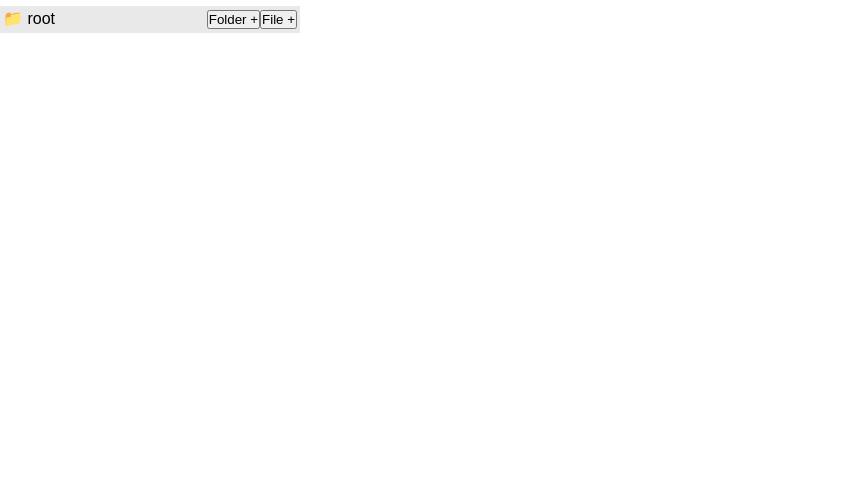
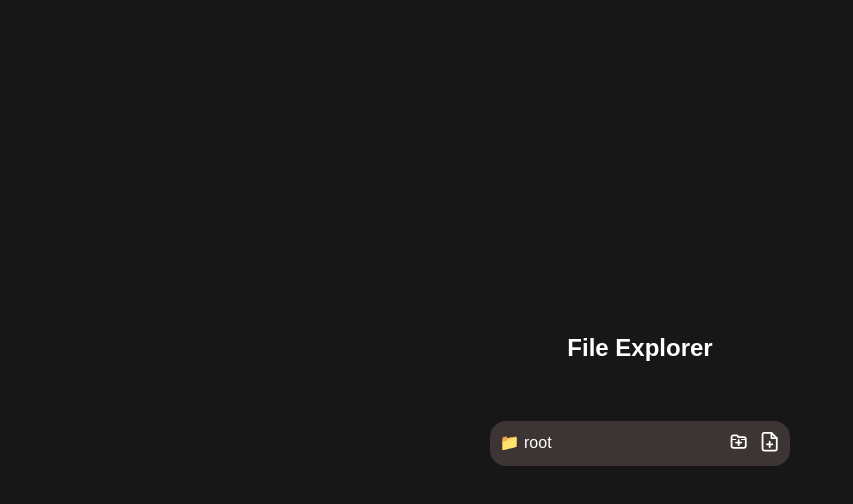
Before and after one commit to Vivek-4321/Frontend_Mini_Challenges, a React (Vite) app in the folder Challenges/: page /file-explorer in a window 1280 px wide. Shown: the top 504 px of the page, without its empty margins (0-853 px from the left). Built offline with nearby package versions, Linux system fonts and the light colour scheme.

Commit message:
File explorer css file changed

```diff
--- a/Challenges/package.json
+++ b/Challenges/package.json
@@ -12,6 +12,7 @@
   "dependencies": {
     "react": "^18.2.0",
     "react-dom": "^18.2.0",
+    "react-icons": "^5.0.1",
     "react-router-dom": "^6.21.3"
   },
   "devDependencies": {
--- a/Challenges/src/FileExplorer.css
+++ b/Challenges/src/FileExplorer.css
@@ -1,12 +1,15 @@
 .folder{
     margin-top: 6px;
-    background-color: rgb(233, 233, 233);
+    background-color: rgb(61, 52, 52);
     display: flex;
     align-items: center;
     justify-content: space-between;
-    padding: 3px;
+    padding: 0.6rem 0.6rem;
     width: 300px;
     cursor: pointer;
+    border-radius: 1rem;
+    color: white;
+    transition: background-color 0.2s ease-in-out;
 }
 
 .folder > span {
@@ -18,4 +21,61 @@
     padding-left: 5px;
     display: flex;
     flex-direction: column;
+    color: white;
 }
+
+.file_explorer__wrapper{
+    width: 100%;
+    height: 100vh;
+    display: flex;
+    align-items: center;
+    justify-content: center;
+    background-color: rgb(23, 23, 23);
+    flex-direction: column;
+}
+
+.file_explorer__title{
+    color: white;
+    margin-bottom: 3rem;
+}
+
+.folder-button{
+    margin-left: 10px;
+    border: none;
+    background-color: rgb(61, 52, 52);
+    transition: all 0.2s ease-in-out;
+}
+
+.folder-button:hover{
+    scale: 1.2;
+}
+
+.folder-active{
+    scale: 1;
+}
+
+.inputContainer{
+    margin: 1rem 0;
+
+    input{
+        border: none;
+        background-color: rgb(61, 52, 52);
+        outline: none;
+        height: 1.7rem;
+        border-radius: 0.6rem;
+        padding: 10px;
+        caret-color: white;
+        color: white;
+    }
+}
+
+.inputContainer__input{
+    margin-left: 0.5rem;
+}
+
+.folder:hover{
+    background-color: rgb(96, 89, 89);
+    .folder-button{
+        background-color: rgb(96, 89, 89);
+    }
+}
--- a/Challenges/src/FileExplorer.tsx
+++ b/Challenges/src/FileExplorer.tsx
@@ -8,7 +8,17 @@ function FileExplorer() {
 
     const [explorerData, setExplorerData] = useState(explorer)
 
-    const { insertNode } = useTraverseTree();
+    const { insertNode, deleteNode, renameNode } = useTraverseTree();
+
+    const handleDeleteNode = (folderId) => {
+      const finalTree = deleteNode(explorerData, folderId);
+      setExplorerData(finalTree);
+    }
+
+    const handleRenameNode = (folderId, newName) => {
+      const finalTree = renameNode(explorerData, folderId, newName);
+      setExplorerData(finalTree);
+    }
 
     const handleInsertNode = (folderId, item, isFolder) => {
       const finalTree = insertNode(explorerData, folderId, item, isFolder);
@@ -16,8 +26,10 @@ function FileExplorer() {
     }
 
     return (
-    <>
-        <Folder handleInsertNode={handleInsertNode} explorer={explorerData}/>
+    <>  <div className='file_explorer__wrapper'>
+          <h2 className='file_explorer__title'>File Explorer</h2>
+          <Folder handleInsertNode={handleInsertNode} handleDeleteNode={handleDeleteNode} handleRenameNode={handleRenameNode} explorer={explorerData}/>
+        </div>
     </>
   )
 }
--- a/Challenges/src/Folder.tsx
+++ b/Challenges/src/Folder.tsx
@@ -1,6 +1,12 @@
 import { useState } from "react";
+import { AiOutlineFolderAdd } from "react-icons/ai";
+import { FiFilePlus } from "react-icons/fi";
+import { IconContext } from "react-icons";
+import { TiFolderAdd } from "react-icons/ti";
+import { IoPencilSharp } from "react-icons/io5";
+import { MdDeleteOutline } from "react-icons/md";
 
-function Folder({ handleInsertNode = () => {}, explorer }) {
+function Folder({ handleInsertNode = () => {}, handleDeleteNode = () => {}, handleRenameNode = () => {},explorer }) {
   const [expand, setExpand] = useState(false);
   const [showInput, setShowInput] = useState({
     visible: false,
@@ -24,16 +30,42 @@ function Folder({ handleInsertNode = () => {}, explorer }) {
     }
   };
 
+  const onRenameFolder = (e) => {
+    if (e.keyCode === 13 && e.target.value) {
+      handleRenameNode(explorer.id, e.target.value);
+      setShowInput({ ...showInput, visible: false });
+    }
+  }
+
+  const handleDeletenode = (folderId) => {
+    const finalTree = handleDeleteNode(explorer, folderId);
+    setExpand(false);
+  }
+
+  const handleRenamenode = (folderId, newName) => {
+    const finalTree = handleRenameNode(explorer, folderId, newName);
+    setExpand(false);
+  }
+
+  const onDeleteNode = (folderId) => {
+    const finalTree = handleDeleteNode(explorer, folderId);
+    setExpand(false);
+  }
+
+
   if (explorer.isFolder) {
     return (
         <div style={{ marginTop: 5 }}>
           <div onClick={() => setExpand(!expand)} className="folder">
             <span>📁 {explorer.name}</span>
-
+            <IconContext.Provider value={{ color: "white",className: "global-class-name", size: "1.6em" }}>
               <div>
-            <button onClick={(e) => handleNewFolder(e, true)}>Folder +</button>
-            <button onClick={(e) => handleNewFolder(e, false)}>File +</button>
+                <button className="folder-button" onClick={(e) => handleNewFolder(e, true)}><TiFolderAdd /></button>
+                <button className="folder-button" onClick={(e) => handleNewFolder(e, false)}><FiFilePlus /></button>
+                {/* <button className="folder-button" onClick={(e) => handleRenamenode(explorer.id, e.target.value)}><IoPencilSharp /></button>
+                <button className="folder-button" onClick={() => handleDeletenode(explorer.id)}><MdDeleteOutline /></button> */}
               </div>
+            </IconContext.Provider>
           </div>
 
           <div style={{ display: expand ? "block" : "none", paddingLeft: 25 }}>
--- a/Challenges/src/useTraverseTree.tsx
+++ b/Challenges/src/useTraverseTree.tsx
@@ -21,9 +21,31 @@ const useTraverseTree = () => {
       return { ...tree, items: latestNode };
     };
 
-    const deleteNode = () => {}; // Do it Yourself
+    const deleteNode = (tree, folderId) => {
+      if (tree.id === folderId) {
+        return null;
+      }
 
-    const renameNode = () => {}; // Do it Yourself
+      let latestNode = [];
+
+      latestNode = tree.items.map((ob) => {
+        return deleteNode(ob, folderId);
+      });
+      return { ...tree, items: latestNode };
+    };
+
+    const renameNode = (tree, folderId, newName) => {
+      if (tree.id === folderId) {
+        return { ...tree, name: newName };
+      }
+
+      let latestNode = [];
+
+      latestNode = tree.items.map((ob) => {
+        return renameNode(ob, folderId, newName);
+      });
+      return { ...tree, items: latestNode };
+    };
 
     return { insertNode, deleteNode, renameNode };
   };
```
Also changed, not shown: 1 other file (tests, documents, lock files or other folders). Lines whose indentation alone changed are shown as unchanged.
